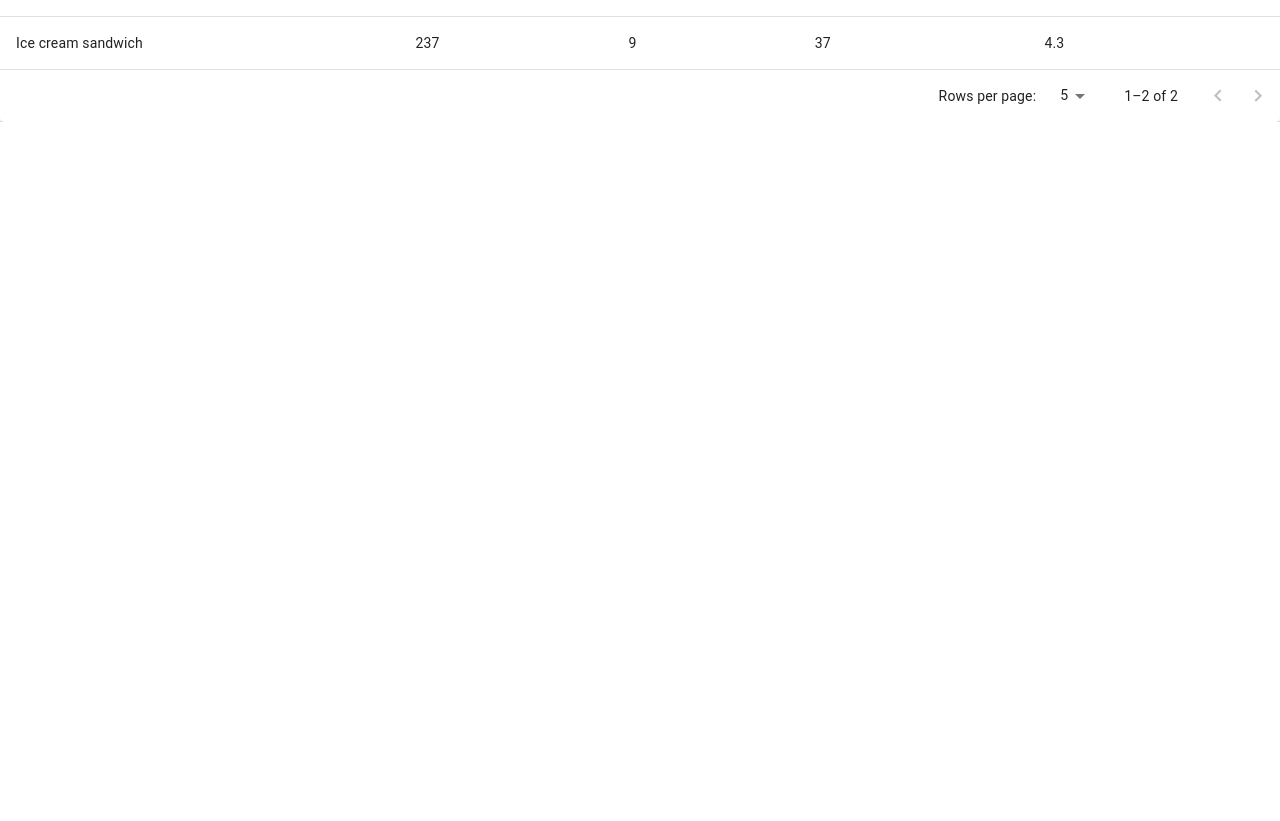
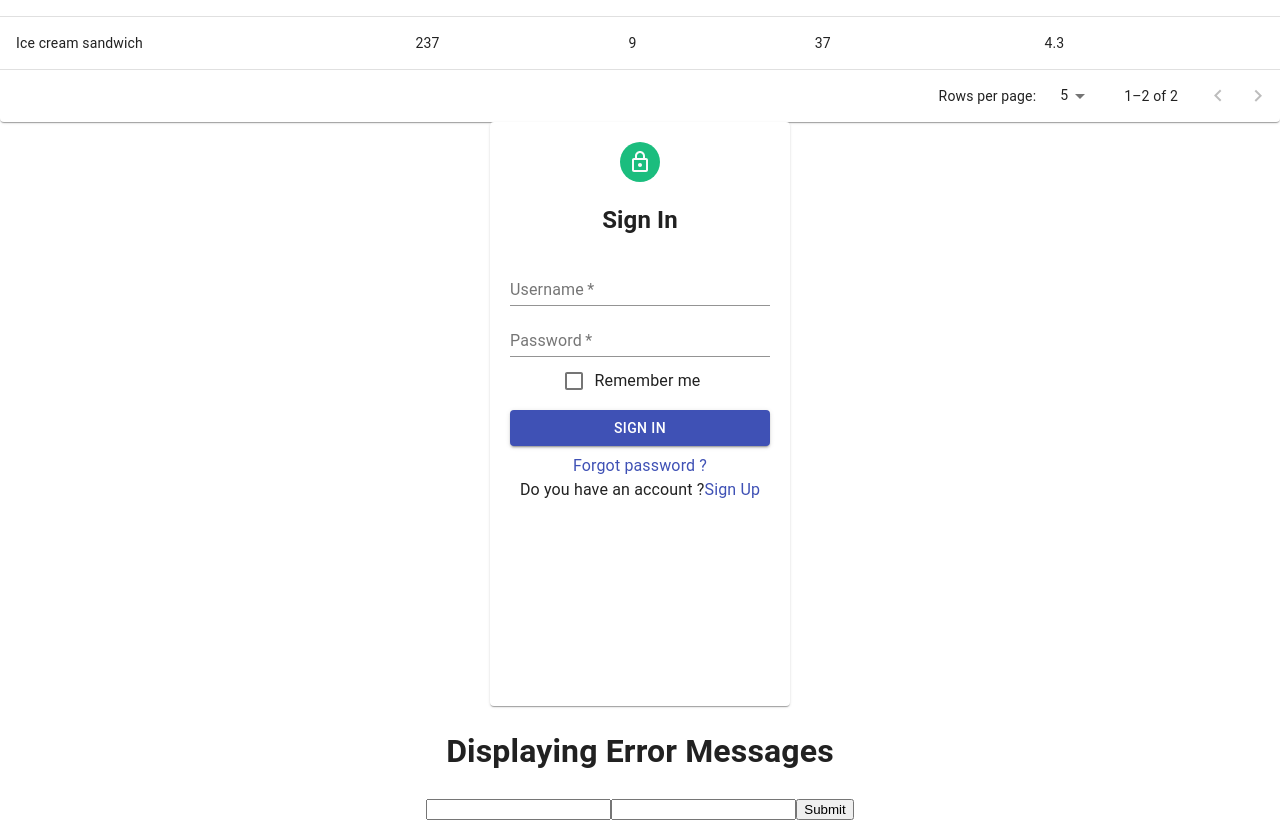
Before and after one commit to AbhishekPandey-successive/React_Training, a React (Create React App) app in the folder react-app/: page /user/1 in a window 1280 px wide. Shown: the part 3603-4424 px from the top of the page. Before the commit the page ends 3725 px from the top, so only its background shows below. Built offline with nearby package versions, Linux system fonts and the light colour scheme.

Commit message:
Assignment4

```diff
--- a/react-app/package.json
+++ b/react-app/package.json
@@ -5,16 +5,19 @@
   "dependencies": {
     "@emotion/react": "^11.11.4",
     "@emotion/styled": "^11.11.5",
+    "@material/checkbox": "^14.0.0",
     "@mui/icons-material": "^5.15.15",
     "@mui/material": "^5.15.15",
     "@testing-library/jest-dom": "^5.17.0",
     "@testing-library/react": "^13.4.0",
     "@testing-library/user-event": "^13.5.0",
+    "formik": "^2.4.5",
     "react": "^18.2.0",
     "react-dom": "^18.2.0",
     "react-router-dom": "^6.22.3",
     "react-scripts": "5.0.1",
-    "web-vitals": "^2.1.4"
+    "web-vitals": "^2.1.4",
+    "yup": "^1.4.0"
   },
   "scripts": {
     "start": "react-scripts start",
--- a/react-app/src/App.js
+++ b/react-app/src/App.js
@@ -3,7 +3,7 @@ import './App.css';
 import { Greeting ,Button,Counter,TaskList,UserCard,Weather} from './components/Day1'
 import { Counter1,CounterWithStep,PersonForm, RandomNumberGenerator, ToDoList1,Clock ,Notifications,TaskList1} from './components/Day2'
 import { Parent,Child ,Home,About, Navbar, Page404,Protected, Login, DashBoard, Setting,Profile,User} from './components/Day3';
-import { ControlledComponent ,InputFieldComponent, Registration,Form, DropDown,List, SearchFilter, ResponsiveDrawer, ValidationTextFields, MyModalDialog, MyDataTable} from './components/Day4';
+import { ControlledComponent ,InputFieldComponent, Registration,Form, DropDown,List, SearchFilter, ResponsiveDrawer, ValidationTextFields, MyModalDialog, MyDataTable,Login1,ErrorMessage} from './components/Day4';
 
 import {BrowserRouter,Routes,Route} from 'react-router-dom'
 
@@ -158,6 +158,16 @@ function App() {
     </div>
 
 
+    <div>
+      <Login1/>
+    </div>
+
+
+    <div>
+      <ErrorMessage/>
+    </div>
+
+
 
 
 
--- /dev/null
+++ b/react-app/src/components/Day4/ErrorMessage.jsx
@@ -0,0 +1,43 @@
+
+import React from 'react';
+import { Formik, Form, Field } from 'formik';
+import * as Yup from 'yup';
+
+const DisplayingErrorMessagesSchema = Yup.object().shape({
+  username: Yup.string()
+    .min(2, 'Too Short!')
+    .max(50, 'Too Long!')
+    .required('Required'),
+  email: Yup.string().email('Invalid email').required('Required'),
+});
+
+const ErrorMessage = () => (
+  <div>
+    <h1>Displaying Error Messages</h1>
+    <Formik
+      initialValues={{
+        username: '',
+        email: '',
+      }}
+      validationSchema={DisplayingErrorMessagesSchema}
+      onSubmit={values => {
+
+        console.log(values);
+      }}
+    >
+      {({ errors, touched }) => (
+        <Form>
+          <Field name="username" />
+
+          {touched.username && errors.username && <div>{errors.username}</div>}
+          <Field name="email" />
+
+          {touched.email && errors.email && <div>{errors.email}</div>}
+          <button type="submit">Submit</button>
+        </Form>
+      )}
+    </Formik>
+  </div>
+);
+
+export default ErrorMessage
--- /dev/null
+++ b/react-app/src/components/Day4/Login1.jsx
@@ -0,0 +1,82 @@
+import React from 'react'
+import { Grid, Paper, Avatar, TextField, Button, Typography, Link } from '@material-ui/core'
+import LockOutlinedIcon from '@material-ui/icons/LockOutlined';
+import FormControlLabel from '@material-ui/core/FormControlLabel';
+import Checkbox from '@material-ui/core/Checkbox';
+import { Formik, Form, Field, ErrorMessage } from 'formik'
+import * as Yup from 'yup'
+
+const Login1 = ({ handleChange }) => {
+
+    const paperStyle = { padding: 20, height: '73vh', width: 300, margin: "0 auto" }
+
+    const avatarStyle = { backgroundColor: '#1bbd7e' }
+
+    const btnstyle = { margin: '8px 0' }
+
+    const initialValues = {
+        username: '',
+        password: '',
+        remember: false
+    }
+
+    const validationSchema = Yup.object().shape({
+        username: Yup.string().email('please enter valid email').required("Required"),
+        password: Yup.string().required("Required")
+    })
+    const onSubmit = (values, props) => {
+        console.log(values)
+        setTimeout(() => {
+            props.resetForm()
+            props.setSubmitting(false)
+        }, 2000)
+
+    }
+    return (
+        <Grid>
+            <Paper style={paperStyle}>
+                <Grid align='center'>
+                    <Avatar style={avatarStyle}><LockOutlinedIcon /></Avatar>
+                    <h2>Sign In</h2>
+                </Grid>
+                <Formik initialValues={initialValues} onSubmit={onSubmit} validationSchema={validationSchema}>
+                    {(props) => (
+                        <Form>
+                            <Field as={TextField} label='Username' name="username"
+                                placeholder='Enter username' fullWidth required
+                                helperText={<ErrorMessage name="username" />}
+                            />
+                            <Field as={TextField} label='Password' name="password"
+                                placeholder='Enter password' type='password' fullWidth required
+                                helperText={<ErrorMessage name="password" />} />
+                            <Field as={FormControlLabel}
+                                name='remember'
+                                control={
+                                    <Checkbox
+                                        color="primary"
+                                    />
+                                }
+                                label="Remember me"
+                            />
+                            <Button type='submit' color='primary' variant="contained" disabled={props.isSubmitting}
+                                style={btnstyle} fullWidth>{props.isSubmitting ? "Loading" : "Sign in"}</Button>
+
+                        </Form>
+                    )}
+                </Formik>
+                <Typography >
+                    <Link href="#" >
+                        Forgot password ?
+                </Link>
+                </Typography>
+                <Typography > Do you have an account ?
+                     <Link href="#" onClick={() => handleChange("event", 1)} >
+                        Sign Up
+                </Link>
+                </Typography>
+            </Paper>
+        </Grid>
+    )
+}
+
+export default Login1
--- a/react-app/src/components/Day4/index.js
+++ b/react-app/src/components/Day4/index.js
@@ -9,6 +9,8 @@ import ResponsiveDrawer from "./ResponsiveDrawer";
 import ValidationTextFields from "./ValidationTextFields";
 import MyModalDialog from "./MyModalDialog";
 import MyDataTable from "./MyDataTable";
+import Login1 from './Login1'
+import ErrorMessage from './ErrorMessage'
 
 
-export {ControlledComponent,Form,InputFieldComponent,Registration,DropDown,List,SearchFilter,ResponsiveDrawer,ValidationTextFields,MyModalDialog,MyDataTable}
+export {ControlledComponent,Form,InputFieldComponent,Registration,DropDown,List,SearchFilter,ResponsiveDrawer,ValidationTextFields,MyModalDialog,MyDataTable,Login1,ErrorMessage}
```
Also changed, not shown: 1 other file (tests, documents, lock files or other folders).
